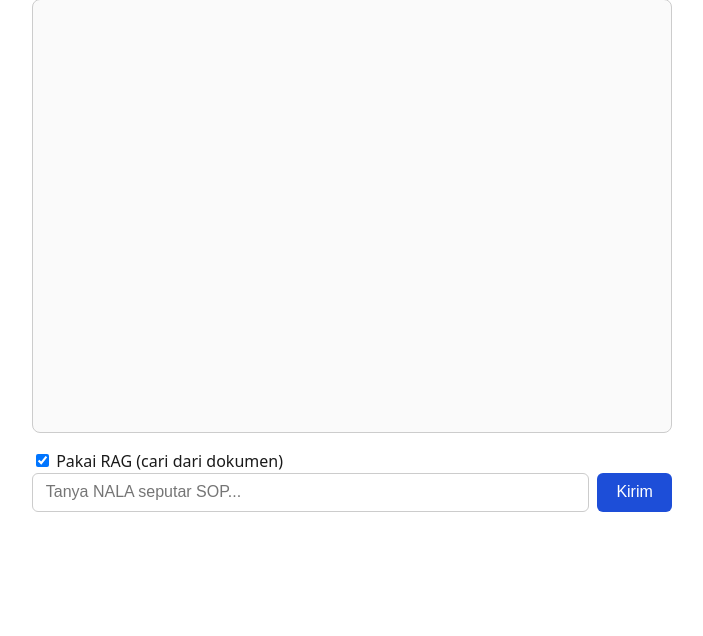
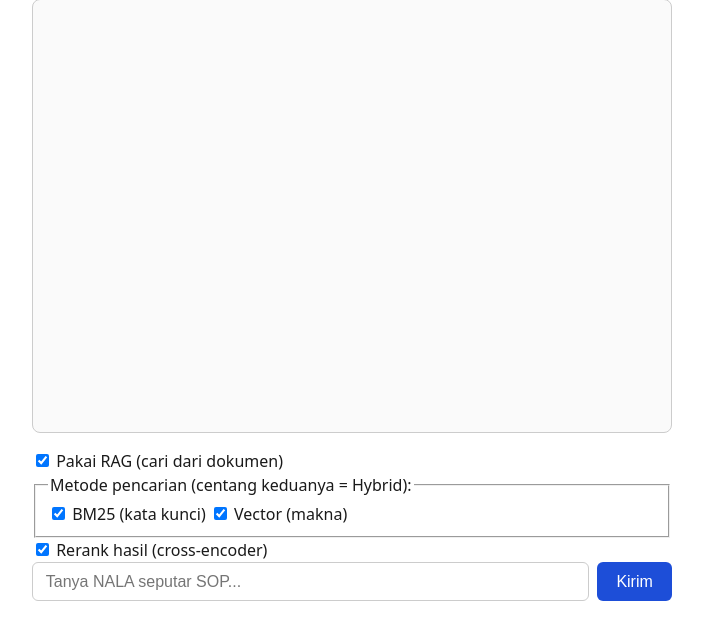
Before and after one commit to githubna-ilham/nala_ai, a FastAPI app: page / in a window 1280 px wide. Shown: the part 164-800 px from the top of the page, without its empty margins (288-991 px from the left). Run offline with FastAPI, Linux system fonts and the light colour scheme.

Commit message:
Module 18-20: wiring /chat/stream + UI checkbox
- search_method (vector/bm25/hybrid, default hybrid) + use_reranking di chat_stream, retrieve-pool-lalu-rerank
- RERANK_ENABLED kill-switch server
- chat.html: checkbox BM25+Vector (keduanya=hybrid) + checkbox Rerank

Co-Authored-By: Claude Opus 4.8 (1M context) <noreply@anthropic.com>

```diff
--- a/Nala/app/main.py
+++ b/Nala/app/main.py
@@ -1,4 +1,5 @@
 import os
+from typing import Literal
 
 import httpx
 from fastapi import FastAPI, File, HTTPException, Request, UploadFile
@@ -10,6 +11,7 @@ from pydantic import BaseModel
 from app.embeddings import embed_text
 from app.ingest import ingest_document
 from app.ollama_client import OllamaClient
+from app.reranker import Reranker
 from app.system_prompt import (
     NALA_SYSTEM_PROMPT,
     NALA_SYSTEM_PROMPT_NO_CONTEXT,
@@ -33,6 +35,9 @@ KNOWLEDGE_BASE_PATH = os.environ.get("KNOWLEDGE_BASE_PATH", "/app/knowledge-base
 OPENSEARCH_BASE_URL = os.environ.get("OPENSEARCH_BASE_URL", "http://localhost:9200")
 vector_store = VectorStore(base_url=OPENSEARCH_BASE_URL, index_name="nala-docs")
 
+RERANK_ENABLED = os.environ.get("RERANK_ENABLED", "true").lower() == "true"
+reranker = Reranker() if RERANK_ENABLED else None
+
 
 def list_knowledge_base_documents() -> list[str]:
     if not os.path.isdir(KNOWLEDGE_BASE_PATH):
@@ -51,6 +56,8 @@ class ChatMessage(BaseModel):
 class ChatStreamRequest(BaseModel):
     messages: list[ChatMessage]
     use_rag: bool = True
+    search_method: Literal["vector", "bm25", "hybrid"] = "hybrid"
+    use_reranking: bool = True
 
 
 HISTORY_WINDOW = 10
@@ -74,8 +81,23 @@ def chat_stream(request: ChatStreamRequest) -> StreamingResponse:
 
     if request.use_rag:
         try:
-            query_embedding = embed_text(last_user_message, base_url=OLLAMA_BASE_URL)
-            results = vector_store.search(query_embedding, top_k=6)
+            do_rerank = request.use_reranking and reranker is not None
+            pool_size = 20 if do_rerank else (3 if request.search_method == "hybrid" else 6)
+
+            if request.search_method == "bm25":
+                candidates = vector_store.search_bm25(last_user_message, top_k=pool_size)
+            elif request.search_method == "hybrid":
+                query_embedding = embed_text(last_user_message, base_url=OLLAMA_BASE_URL)
+                candidates = vector_store.search_hybrid(
+                    query_text=last_user_message,
+                    query_embedding=query_embedding,
+                    top_k=pool_size,
+                )
+            else:
+                query_embedding = embed_text(last_user_message, base_url=OLLAMA_BASE_URL)
+                candidates = vector_store.search(query_embedding, top_k=pool_size)
+
+            results = reranker.rerank(last_user_message, candidates, top_k=3) if do_rerank else candidates
         except httpx.HTTPError:
             results = []
     else:
--- a/Nala/app/templates/chat.html
+++ b/Nala/app/templates/chat.html
@@ -18,6 +18,15 @@
         <label class="rag-toggle">
             <input type="checkbox" id="useRagToggle" checked>
             Pakai RAG (cari dari dokumen)
+        </label>
+        <fieldset class="search-method-select">
+            <legend>Metode pencarian (centang keduanya = Hybrid):</legend>
+            <label><input type="checkbox" id="bm25Toggle" checked> BM25 (kata kunci)</label>
+            <label><input type="checkbox" id="vectorToggle" checked> Vector (makna)</label>
+        </fieldset>
+        <label class="rerank-toggle">
+            <input type="checkbox" id="useRerankingToggle" checked>
+            Rerank hasil (cross-encoder)
         </label>
         <form id="chat-form">
             <input type="text" id="message" placeholder="Tanya NALA seputar SOP..." required>
@@ -61,12 +70,18 @@
             input.disabled = true;
 
             const useRag = document.getElementById("useRagToggle").checked;
+            const bm25On = document.getElementById("bm25Toggle").checked;
+            const vectorOn = document.getElementById("vectorToggle").checked;
+            let searchMethod = "hybrid";  // keduanya dicentang ATAU keduanya kosong
+            if (bm25On && !vectorOn) searchMethod = "bm25";
+            else if (vectorOn && !bm25On) searchMethod = "vector";
+            const useReranking = document.getElementById("useRerankingToggle").checked;
 
             try {
                 const response = await fetch("/chat/stream", {
                     method: "POST",
                     headers: { "Content-Type": "application/json" },
-                    body: JSON.stringify({ messages: conversation, use_rag: useRag }),
+                    body: JSON.stringify({ messages: conversation, use_rag: useRag, search_method: searchMethod, use_reranking: useReranking }),
                 });
 
                 const reader = response.body.getReader();
```
